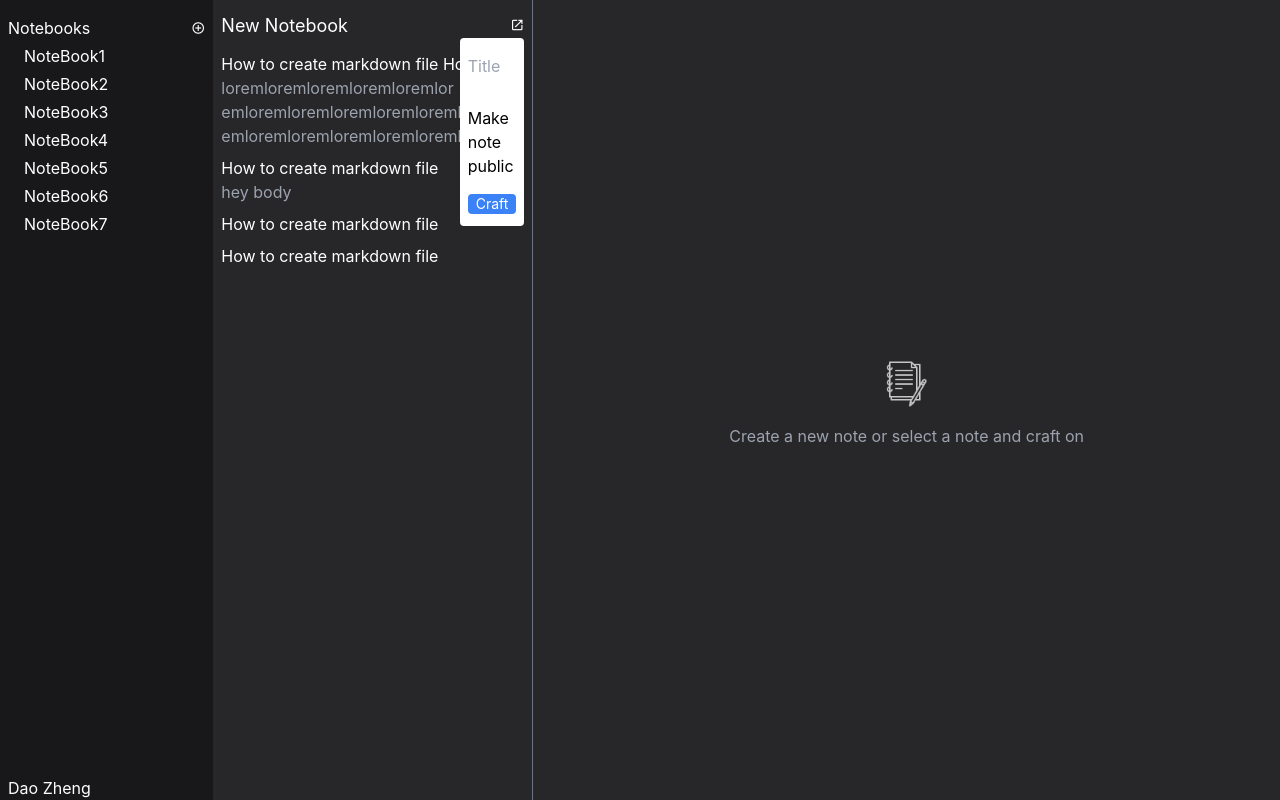
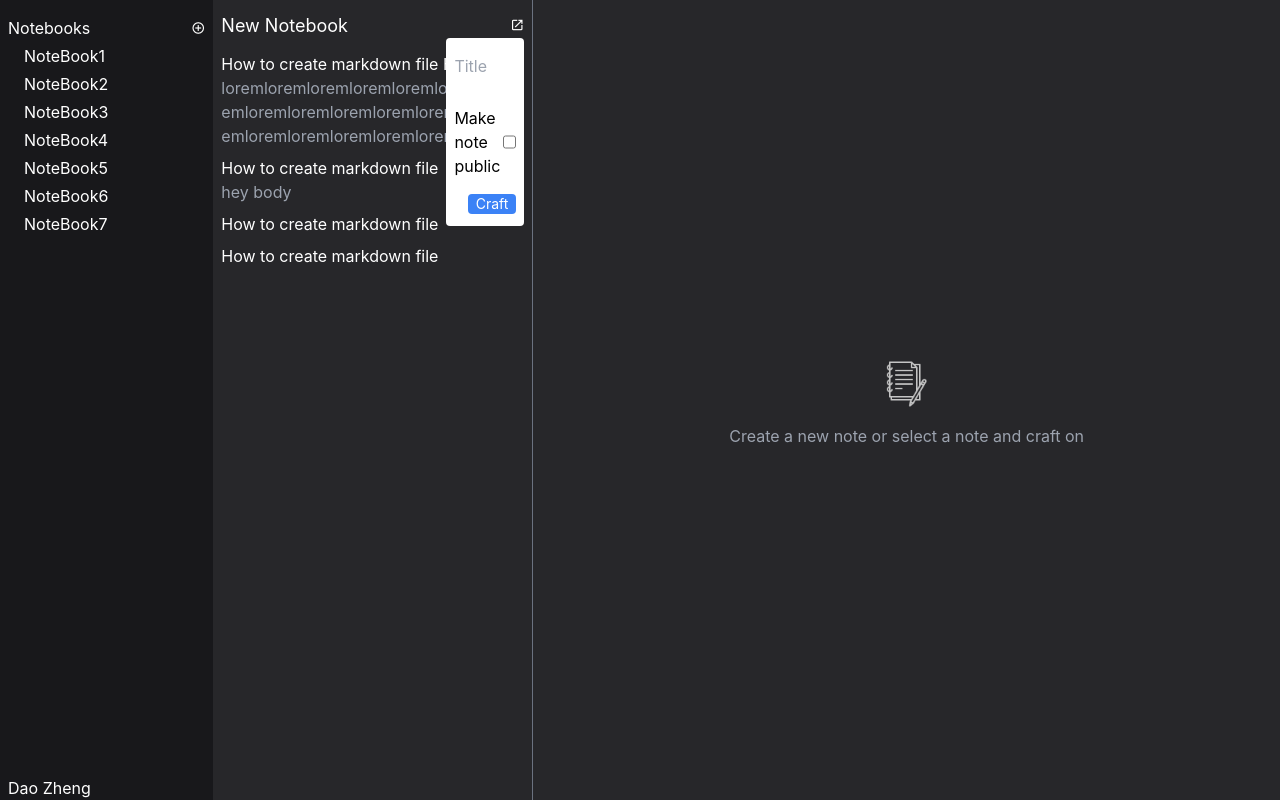
Before and after one commit to daoyzheng/notecraft, a React (Vite) app: page /notebook in a window 1280 px wide. Both pictures are taken after a click on the icon "launch". Built offline with nearby package versions, Linux system fonts and the light colour scheme.

Commit message:
Add check box to create note form

```diff
--- /dev/null
+++ b/src/components/checkbox/Checkbox.tsx
@@ -0,0 +1,16 @@
+import { ChangeEvent } from "react"
+
+interface Props {
+  className?: string
+  onChange?: (isChecked: boolean) => void
+}
+const Checkbox = ({ className, onChange } : Props) => {
+  const handleOnChange = (e: ChangeEvent<HTMLInputElement>) => {
+    onChange && onChange(e.target.checked)
+  }
+  return (
+    <input type="checkbox" className={`${className}`} onChange={handleOnChange}/>
+  )
+}
+
+export default Checkbox
--- a/src/components/input/Input.tsx
+++ b/src/components/input/Input.tsx
@@ -3,7 +3,7 @@ import { InputErrorMessage } from "./Input.styled"
 
 interface IInput {
   type?: string
-  placeholder: string
+  placeholder?: string
   className?: string
   errorMessage?: string | undefined
   register: any
@@ -19,9 +19,12 @@ const Input = ({ className, register, errorMessage, ...rest }: IInput) => {
         className={`${className}`}
         {...rest}
       />
-      <div className="h-5 text-sm">
-        <InputErrorMessage opacity={errorMessage ? 1 : 0} className="text-red-500">{errorMessage}</InputErrorMessage>
-      </div>
+      {
+        rest.type !== 'checkbox' &&
+        <div className="h-5 text-sm">
+          <InputErrorMessage opacity={errorMessage ? 1 : 0} className="text-red-500">{errorMessage}</InputErrorMessage>
+        </div>
+      }
     </>
   )
 }
--- a/src/components/notelist/Notelist.tsx
+++ b/src/components/notelist/Notelist.tsx
@@ -2,6 +2,7 @@ import { KeyboardEvent, useRef, useState } from 'react'
 import { useForm } from 'react-hook-form'
 import useOutsideAlerter from '../../hooks/useOutsideAlerter'
 import { INote } from '../../interfaces/note'
+import Checkbox from '../checkbox/Checkbox'
 import Input from '../input/Input'
 import NoteDisplay from '../noteDisplay/NoteDisplay'
 interface Props {
@@ -61,7 +62,14 @@ const Notelist = ({ className, onCreateNewNote, onSelectNote, noteList, currentN
           errorMessage={errors.title?.message}
           autoFocus
         />
-        <div>Make note public</div>
+        <div className="flex items-center justify-between">
+          <div>Make note public</div>
+          <Input
+            className="w-4 h-4"
+            register={register('isPublic')}
+            type="checkbox"
+          />
+        </div>
         <div className="flex justify-end mt-4 mb-1">
           <button type="submit" className="bg-blue-500 text-white px-2 rounded text-sm hover:bg-blue-600">Craft</button>
         </div>
```
